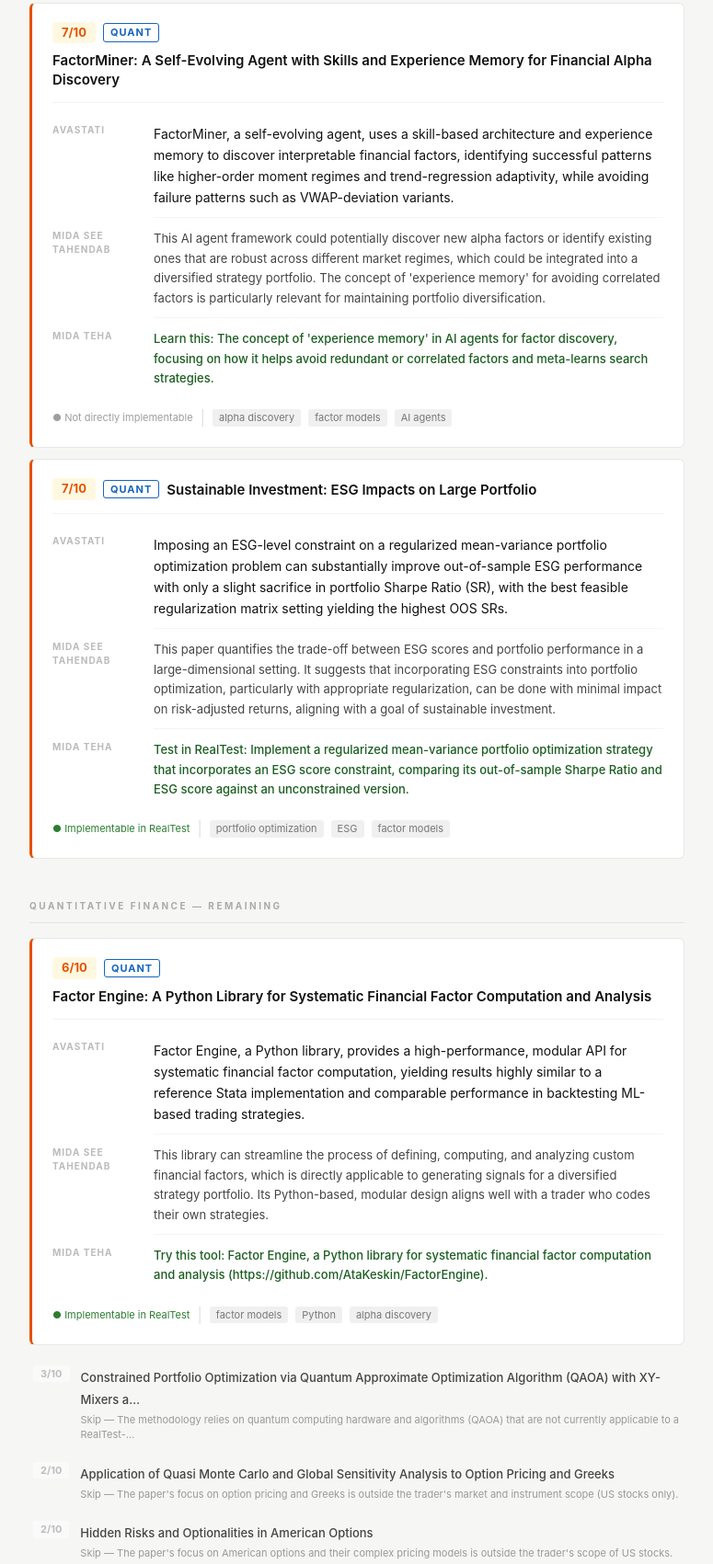
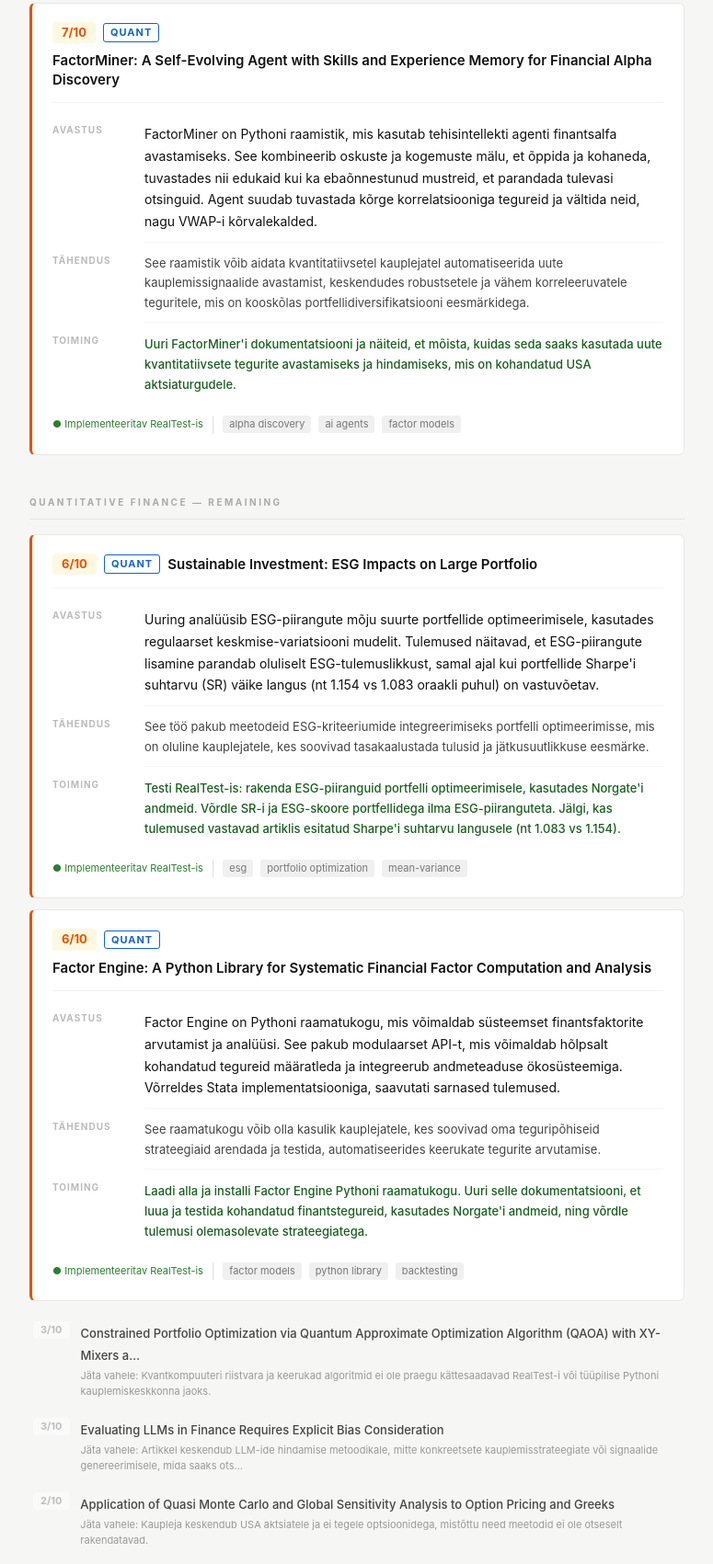
Before and after one commit to connortrader/wok2, a plain HTML site: page docs/index.html in a window 1280 px wide. Shown: the part 242-1943 px from the top of the page at 92% size, without its empty margins (252-1027 px from the left). Drawn offline with Linux system fonts and the light colour scheme.

Commit message:
feat: eestikeelne digest täpsete numbrite ja toimingutega
- Prompt nõuab konkreetseid numbreid (Sharpe, CAGR, entry/stop tingimused)
- Väljund eesti keeles (avastus/selgitus/toiming)
- Backtestide puhul küsitakse täpseid entry/exit/stop reegleid
- "Jäta vahele" on nüüd eestikeelne

Co-Authored-By: Claude Sonnet 4.5 <noreply@anthropic.com>

```diff
--- a/docs/index.html
+++ b/docs/index.html
@@ -20,8 +20,8 @@
     <span>📊 11 quant</span>
     <span>🤖 40 AI</span>
     <span>📄 10/11 full papers read</span>
-    <span>⭐ 2 top picks</span>
-    <span style="color:#bbb;">Generated 16:22 UTC</span>
+    <span>⭐ 1 top picks</span>
+    <span style="color:#bbb;">Generated 16:34 UTC</span>
   </div>
 </div>
 
@@ -34,50 +34,23 @@
        style="color:#111;font-weight:600;font-size:15px;text-decoration:none;line-height:1.4;">FactorMiner: A Self-Evolving Agent with Skills and Experience Memory for Financial Alpha Discovery</a>
   </div>
   <div style="border-top:1px solid #f2f2f2;padding-top:12px;">
-    <div style="display:grid;grid-template-columns:110px 1fr;gap:0;margin-bottom:2px;">
-      <span style="font-size:10px;font-weight:700;text-transform:uppercase;letter-spacing:1px;color:#bbb;padding:10px 0;">Avastati</span>
-      <span style="font-size:14px;color:#111;line-height:1.65;padding:10px 0;border-bottom:1px solid #f5f5f5;">FactorMiner, a self-evolving agent, uses a skill-based architecture and experience memory to discover interpretable financial factors, identifying successful patterns like higher-order moment regimes and trend-regression adaptivity, while avoiding failure patterns such as VWAP-deviation variants.</span>
+    <div style="display:grid;grid-template-columns:100px 1fr;gap:0;margin-bottom:2px;">
+      <span style="font-size:10px;font-weight:700;text-transform:uppercase;letter-spacing:1px;color:#bbb;padding:10px 0;">Avastus</span>
+      <span style="font-size:14px;color:#111;line-height:1.7;padding:10px 0;border-bottom:1px solid #f5f5f5;">FactorMiner on Pythoni raamistik, mis kasutab tehisintellekti agenti finantsalfa avastamiseks. See kombineerib oskuste ja kogemuste mälu, et õppida ja kohaneda, tuvastades nii edukaid kui ka ebaõnnestunud mustreid, et parandada tulevasi otsinguid. Agent suudab tuvastada kõrge korrelatsiooniga tegureid ja vältida neid, nagu VWAP-i kõrvalekalded.</span>
     </div>
-    <div style="display:grid;grid-template-columns:110px 1fr;gap:0;margin-bottom:2px;">
-      <span style="font-size:10px;font-weight:700;text-transform:uppercase;letter-spacing:1px;color:#bbb;padding:10px 0;">Mida see tahendab</span>
-      <span style="font-size:13px;color:#444;line-height:1.65;padding:10px 0;border-bottom:1px solid #f5f5f5;">This AI agent framework could potentially discover new alpha factors or identify existing ones that are robust across different market regimes, which could be integrated into a diversified strategy portfolio. The concept of 'experience memory' for avoiding correlated factors is particularly relevant for maintaining portfolio diversification.</span>
+    <div style="display:grid;grid-template-columns:100px 1fr;gap:0;margin-bottom:2px;">
+      <span style="font-size:10px;font-weight:700;text-transform:uppercase;letter-spacing:1px;color:#bbb;padding:10px 0;">Tähendus</span>
+      <span style="font-size:13px;color:#444;line-height:1.65;padding:10px 0;border-bottom:1px solid #f5f5f5;">See raamistik võib aidata kvantitatiivsetel kauplejatel automatiseerida uute kauplemissignaalide avastamist, keskendudes robustsetele ja vähem korreleeruvatele teguritele, mis on kooskõlas portfellidiversifikatsiooni eesmärkidega.</span>
     </div>
-    <div style="display:grid;grid-template-columns:110px 1fr;gap:0;">
-      <span style="font-size:10px;font-weight:700;text-transform:uppercase;letter-spacing:1px;color:#bbb;padding:10px 0;">Mida teha</span>
-      <span style="font-size:13px;color:#1b5e20;line-height:1.65;padding:10px 0;font-weight:500;">Learn this: The concept of 'experience memory' in AI agents for factor discovery, focusing on how it helps avoid redundant or correlated factors and meta-learns search strategies.</span>
+    <div style="display:grid;grid-template-columns:100px 1fr;gap:0;">
+      <span style="font-size:10px;font-weight:700;text-transform:uppercase;letter-spacing:1px;color:#bbb;padding:10px 0;">Toiming</span>
+      <span style="font-size:13px;color:#1b5e20;line-height:1.7;padding:10px 0;font-weight:500;">Uuri FactorMiner'i dokumentatsiooni ja näiteid, et mõista, kuidas seda saaks kasutada uute kvantitatiivsete tegurite avastamiseks ja hindamiseks, mis on kohandatud USA aktsiaturgudele.</span>
     </div>
   </div>
   <div style="margin-top:10px;display:flex;align-items:center;gap:8px;flex-wrap:wrap;">
-    <span style="font-size:11px;color:#9e9e9e;">● Not directly implementable</span>
+    <span style="font-size:11px;color:#2e7d32;">● Implementeeritav RealTest-is</span>
     <span style="color:#e0e0e0;">|</span>
-    <span style="background:#f0f0f0;color:#777;padding:1px 7px;border-radius:3px;font-size:11px;">alpha discovery</span> <span style="background:#f0f0f0;color:#777;padding:1px 7px;border-radius:3px;font-size:11px;">factor models</span> <span style="background:#f0f0f0;color:#777;padding:1px 7px;border-radius:3px;font-size:11px;">AI agents</span>
-  </div>
-</div>
-<div style="background:#fff;border:1px solid #e8e8e8;border-left:3px solid #e65100;border-radius:6px;padding:20px 22px;margin-bottom:12px;">
-  <div style="display:flex;align-items:center;gap:8px;margin-bottom:14px;flex-wrap:wrap;">
-    <span style="background:#fff8e1;color:#e65100;font-weight:700;padding:2px 10px;border-radius:4px;font-size:13px;">7/10</span>
-    <span style="color:#1565c0;font-size:11px;font-weight:700;letter-spacing:1px;border:1px solid #1565c0;padding:1px 7px;border-radius:3px;">QUANT</span>
-    <a href="http://arxiv.org/abs/2602.14439v1" target="_blank" rel="noopener"
-       style="color:#111;font-weight:600;font-size:15px;text-decoration:none;line-height:1.4;">Sustainable Investment: ESG Impacts on Large Portfolio</a>
-  </div>
-  <div style="border-top:1px solid #f2f2f2;padding-top:12px;">
-    <div style="display:grid;grid-template-columns:110px 1fr;gap:0;margin-bottom:2px;">
-      <span style="font-size:10px;font-weight:700;text-transform:uppercase;letter-spacing:1px;color:#bbb;padding:10px 0;">Avastati</span>
-      <span style="font-size:14px;color:#111;line-height:1.65;padding:10px 0;border-bottom:1px solid #f5f5f5;">Imposing an ESG-level constraint on a regularized mean-variance portfolio optimization problem can substantially improve out-of-sample ESG performance with only a slight sacrifice in portfolio Sharpe Ratio (SR), with the best feasible regularization matrix setting yielding the highest OOS SRs.</span>
-    </div>
-    <div style="display:grid;grid-template-columns:110px 1fr;gap:0;margin-bottom:2px;">
-      <span style="font-size:10px;font-weight:700;text-transform:uppercase;letter-spacing:1px;color:#bbb;padding:10px 0;">Mida see tahendab</span>
-      <span style="font-size:13px;color:#444;line-height:1.65;padding:10px 0;border-bottom:1px solid #f5f5f5;">This paper quantifies the trade-off between ESG scores and portfolio performance in a large-dimensional setting. It suggests that incorporating ESG constraints into portfolio optimization, particularly with appropriate regularization, can be done with minimal impact on risk-adjusted returns, aligning with a goal of sustainable investment.</span>
-    </div>
-    <div style="display:grid;grid-template-columns:110px 1fr;gap:0;">
-      <span style="font-size:10px;font-weight:700;text-transform:uppercase;letter-spacing:1px;color:#bbb;padding:10px 0;">Mida teha</span>
-      <span style="font-size:13px;color:#1b5e20;line-height:1.65;padding:10px 0;font-weight:500;">Test in RealTest: Implement a regularized mean-variance portfolio optimization strategy that incorporates an ESG score constraint, comparing its out-of-sample Sharpe Ratio and ESG score against an unconstrained version.</span>
-    </div>
-  </div>
-  <div style="margin-top:10px;display:flex;align-items:center;gap:8px;flex-wrap:wrap;">
-    <span style="font-size:11px;color:#2e7d32;">● Implementable in RealTest</span>
-    <span style="color:#e0e0e0;">|</span>
-    <span style="background:#f0f0f0;color:#777;padding:1px 7px;border-radius:3px;font-size:11px;">portfolio optimization</span> <span style="background:#f0f0f0;color:#777;padding:1px 7px;border-radius:3px;font-size:11px;">ESG</span> <span style="background:#f0f0f0;color:#777;padding:1px 7px;border-radius:3px;font-size:11px;">factor models</span>
+    <span style="background:#f0f0f0;color:#777;padding:1px 7px;border-radius:3px;font-size:11px;">alpha discovery</span> <span style="background:#f0f0f0;color:#777;padding:1px 7px;border-radius:3px;font-size:11px;">ai agents</span> <span style="background:#f0f0f0;color:#777;padding:1px 7px;border-radius:3px;font-size:11px;">factor models</span>
   </div>
 </div>
 
@@ -86,27 +59,54 @@
   <div style="display:flex;align-items:center;gap:8px;margin-bottom:14px;flex-wrap:wrap;">
     <span style="background:#fff8e1;color:#e65100;font-weight:700;padding:2px 10px;border-radius:4px;font-size:13px;">6/10</span>
     <span style="color:#1565c0;font-size:11px;font-weight:700;letter-spacing:1px;border:1px solid #1565c0;padding:1px 7px;border-radius:3px;">QUANT</span>
+    <a href="http://arxiv.org/abs/2602.14439v1" target="_blank" rel="noopener"
+       style="color:#111;font-weight:600;font-size:15px;text-decoration:none;line-height:1.4;">Sustainable Investment: ESG Impacts on Large Portfolio</a>
+  </div>
+  <div style="border-top:1px solid #f2f2f2;padding-top:12px;">
+    <div style="display:grid;grid-template-columns:100px 1fr;gap:0;margin-bottom:2px;">
+      <span style="font-size:10px;font-weight:700;text-transform:uppercase;letter-spacing:1px;color:#bbb;padding:10px 0;">Avastus</span>
+      <span style="font-size:14px;color:#111;line-height:1.7;padding:10px 0;border-bottom:1px solid #f5f5f5;">Uuring analüüsib ESG-piirangute mõju suurte portfellide optimeerimisele, kasutades regulaarset keskmise-variatsiooni mudelit. Tulemused näitavad, et ESG-piirangute lisamine parandab oluliselt ESG-tulemuslikkust, samal ajal kui portfellide Sharpe'i suhtarvu (SR) väike langus (nt 1.154 vs 1.083 oraakli puhul) on vastuvõetav.</span>
+    </div>
+    <div style="display:grid;grid-template-columns:100px 1fr;gap:0;margin-bottom:2px;">
+      <span style="font-size:10px;font-weight:700;text-transform:uppercase;letter-spacing:1px;color:#bbb;padding:10px 0;">Tähendus</span>
+      <span style="font-size:13px;color:#444;line-height:1.65;padding:10px 0;border-bottom:1px solid #f5f5f5;">See töö pakub meetodeid ESG-kriteeriumide integreerimiseks portfelli optimeerimisse, mis on oluline kauplejatele, kes soovivad tasakaalustada tulusid ja jätkusuutlikkuse eesmärke.</span>
+    </div>
+    <div style="display:grid;grid-template-columns:100px 1fr;gap:0;">
+      <span style="font-size:10px;font-weight:700;text-transform:uppercase;letter-spacing:1px;color:#bbb;padding:10px 0;">Toiming</span>
+      <span style="font-size:13px;color:#1b5e20;line-height:1.7;padding:10px 0;font-weight:500;">Testi RealTest-is: rakenda ESG-piiranguid portfelli optimeerimisele, kasutades Norgate'i andmeid. Võrdle SR-i ja ESG-skoore portfellidega ilma ESG-piiranguteta. Jälgi, kas tulemused vastavad artiklis esitatud Sharpe'i suhtarvu langusele (nt 1.083 vs 1.154).</span>
+    </div>
+  </div>
+  <div style="margin-top:10px;display:flex;align-items:center;gap:8px;flex-wrap:wrap;">
+    <span style="font-size:11px;color:#2e7d32;">● Implementeeritav RealTest-is</span>
+    <span style="color:#e0e0e0;">|</span>
+    <span style="background:#f0f0f0;color:#777;padding:1px 7px;border-radius:3px;font-size:11px;">esg</span> <span style="background:#f0f0f0;color:#777;padding:1px 7px;border-radius:3px;font-size:11px;">portfolio optimization</span> <span style="background:#f0f0f0;color:#777;padding:1px 7px;border-radius:3px;font-size:11px;">mean-variance</span>
+  </div>
+</div>
+<div style="background:#fff;border:1px solid #e8e8e8;border-left:3px solid #e65100;border-radius:6px;padding:20px 22px;margin-bottom:12px;">
+  <div style="display:flex;align-items:center;gap:8px;margin-bottom:14px;flex-wrap:wrap;">
+    <span style="background:#fff8e1;color:#e65100;font-weight:700;padding:2px 10px;border-radius:4px;font-size:13px;">6/10</span>
+    <span style="color:#1565c0;font-size:11px;font-weight:700;letter-spacing:1px;border:1px solid #1565c0;padding:1px 7px;border-radius:3px;">QUANT</span>
     <a href="http://arxiv.org/abs/2602.14138v1" target="_blank" rel="noopener"
        style="color:#111;font-weight:600;font-size:15px;text-decoration:none;line-height:1.4;">Factor Engine: A Python Library for Systematic Financial Factor Computation and Analysis</a>
   </div>
   <div style="border-top:1px solid #f2f2f2;padding-top:12px;">
-    <div style="display:grid;grid-template-columns:110px 1fr;gap:0;margin-bottom:2px;">
-      <span style="font-size:10px;font-weight:700;text-transform:uppercase;letter-spacing:1px;color:#bbb;padding:10px 0;">Avastati</span>
-      <span style="font-size:14px;color:#111;line-height:1.65;padding:10px 0;border-bottom:1px solid #f5f5f5;">Factor Engine, a Python library, provides a high-performance, modular API for systematic financial factor computation, yielding results highly similar to a reference Stata implementation and comparable performance in backtesting ML-based trading strategies.</span>
+    <div style="display:grid;grid-template-columns:100px 1fr;gap:0;margin-bottom:2px;">
+      <span style="font-size:10px;font-weight:700;text-transform:uppercase;letter-spacing:1px;color:#bbb;padding:10px 0;">Avastus</span>
+      <span style="font-size:14px;color:#111;line-height:1.7;padding:10px 0;border-bottom:1px solid #f5f5f5;">Factor Engine on Pythoni raamatukogu, mis võimaldab süsteemset finantsfaktorite arvutamist ja analüüsi. See pakub modulaarset API-t, mis võimaldab hõlpsalt kohandatud tegureid määratleda ja integreerub andmeteaduse ökosüsteemiga. Võrreldes Stata implementatsiooniga, saavutati sarnased tulemused.</span>
     </div>
-    <div style="display:grid;grid-template-columns:110px 1fr;gap:0;margin-bottom:2px;">
-      <span style="font-size:10px;font-weight:700;text-transform:uppercase;letter-spacing:1px;color:#bbb;padding:10px 0;">Mida see tahendab</span>
-      <span style="font-size:13px;color:#444;line-height:1.65;padding:10px 0;border-bottom:1px solid #f5f5f5;">This library can streamline the process of defining, computing, and analyzing custom financial factors, which is directly applicable to generating signals for a diversified strategy portfolio. Its Python-based, modular design aligns well with a trader who codes their own strategies.</span>
+    <div style="display:grid;grid-template-columns:100px 1fr;gap:0;margin-bottom:2px;">
+      <span style="font-size:10px;font-weight:700;text-transform:uppercase;letter-spacing:1px;color:#bbb;padding:10px 0;">Tähendus</span>
+      <span style="font-size:13px;color:#444;line-height:1.65;padding:10px 0;border-bottom:1px solid #f5f5f5;">See raamatukogu võib olla kasulik kauplejatele, kes soovivad oma teguripõhiseid strateegiaid arendada ja testida, automatiseerides keerukate tegurite arvutamise.</span>
     </div>
-    <div style="display:grid;grid-template-columns:110px 1fr;gap:0;">
-      <span style="font-size:10px;font-weight:700;text-transform:uppercase;letter-spacing:1px;color:#bbb;padding:10px 0;">Mida teha</span>
-      <span style="font-size:13px;color:#1b5e20;line-height:1.65;padding:10px 0;font-weight:500;">Try this tool: Factor Engine, a Python library for systematic financial factor computation and analysis (https://github.com/AtaKeskin/FactorEngine).</span>
+    <div style="display:grid;grid-template-columns:100px 1fr;gap:0;">
+      <span style="font-size:10px;font-weight:700;text-transform:uppercase;letter-spacing:1px;color:#bbb;padding:10px 0;">Toiming</span>
+      <span style="font-size:13px;color:#1b5e20;line-height:1.7;padding:10px 0;font-weight:500;">Laadi alla ja installi Factor Engine Pythoni raamatukogu. Uuri selle dokumentatsiooni, et luua ja testida kohandatud finantstegureid, kasutades Norgate'i andmeid, ning võrdle tulemusi olemasolevate strateegiatega.</span>
     </div>
   </div>
   <div style="margin-top:10px;display:flex;align-items:center;gap:8px;flex-wrap:wrap;">
-    <span style="font-size:11px;color:#2e7d32;">● Implementable in RealTest</span>
+    <span style="font-size:11px;color:#2e7d32;">● Implementeeritav RealTest-is</span>
     <span style="color:#e0e0e0;">|</span>
-    <span style="background:#f0f0f0;color:#777;padding:1px 7px;border-radius:3px;font-size:11px;">factor models</span> <span style="background:#f0f0f0;color:#777;padding:1px 7px;border-radius:3px;font-size:11px;">Python</span> <span style="background:#f0f0f0;color:#777;padding:1px 7px;border-radius:3px;font-size:11px;">alpha discovery</span>
+    <span style="background:#f0f0f0;color:#777;padding:1px 7px;border-radius:3px;font-size:11px;">factor models</span> <span style="background:#f0f0f0;color:#777;padding:1px 7px;border-radius:3px;font-size:11px;">python library</span> <span style="background:#f0f0f0;color:#777;padding:1px 7px;border-radius:3px;font-size:11px;">backtesting</span>
   </div>
 </div>
 <div style="display:flex;gap:12px;padding:10px 4px;border-bottom:1px solid #f5f5f5;align-items:flex-start;">
@@ -114,7 +114,15 @@
   <div>
     <a href="http://arxiv.org/abs/2602.14827v1" target="_blank" rel="noopener"
        style="color:#444;font-size:13px;text-decoration:none;font-weight:500;">Constrained Portfolio Optimization via Quantum Approximate Optimization Algorithm (QAOA) with XY-Mixers a…</a>
-    <div style="font-size:11px;color:#999;margin-top:3px;">Skip — The methodology relies on quantum computing hardware and algorithms (QAOA) that are not currently applicable to a RealTest-…</div>
+    <div style="font-size:11px;color:#999;margin-top:3px;">Jäta vahele: Kvantkompuuteri riistvara ja keerukad algoritmid ei ole praegu kättesaadavad RealTest-i või tüüpilise Pythoni kauplemiskeskkonna jaoks.</div>
+  </div>
+</div>
+<div style="display:flex;gap:12px;padding:10px 4px;border-bottom:1px solid #f5f5f5;align-items:flex-start;">
+  <span style="background:#fafafa;color:#bdbdbd;font-weight:700;padding:1px 8px;border-radius:3px;font-size:11px;white-space:nowrap;flex-shrink:0;">3/10</span>
+  <div>
+    <a href="http://arxiv.org/abs/2602.14233v1" target="_blank" rel="noopener"
+       style="color:#444;font-size:13px;text-decoration:none;font-weight:500;">Evaluating LLMs in Finance Requires Explicit Bias Consideration</a>
+    <div style="font-size:11px;color:#999;margin-top:3px;">Jäta vahele: Artikkel keskendub LLM-ide hindamise metoodikale, mitte konkreetsete kauplemisstrateegiate või signaalide genereerimisele, mida saaks ots…</div>
   </div>
 </div>
 <div style="display:flex;gap:12px;padding:10px 4px;border-bottom:1px solid #f5f5f5;align-items:flex-start;">
@@ -122,7 +130,7 @@
   <div>
     <a href="http://arxiv.org/abs/2602.14354v1" target="_blank" rel="noopener"
        style="color:#444;font-size:13px;text-decoration:none;font-weight:500;">Application of Quasi Monte Carlo and Global Sensitivity Analysis to Option Pricing and Greeks</a>
-    <div style="font-size:11px;color:#999;margin-top:3px;">Skip — The paper's focus on option pricing and Greeks is outside the trader's market and instrument scope (US stocks only).</div>
+    <div style="font-size:11px;color:#999;margin-top:3px;">Jäta vahele: Kaupleja keskendub USA aktsiatele ja ei tegele optsioonidega, mistõttu need meetodid ei ole otseselt rakendatavad.</div>
   </div>
 </div>
 <div style="display:flex;gap:12px;padding:10px 4px;border-bottom:1px solid #f5f5f5;align-items:flex-start;">
@@ -130,7 +138,7 @@
   <div>
     <a href="http://arxiv.org/abs/2602.14350v1" target="_blank" rel="noopener"
        style="color:#444;font-size:13px;text-decoration:none;font-weight:500;">Hidden Risks and Optionalities in American Options</a>
-    <div style="font-size:11px;color:#999;margin-top:3px;">Skip — The paper's focus on American options and their complex pricing models is outside the trader's scope of US stocks.</div>
+    <div style="font-size:11px;color:#999;margin-top:3px;">Jäta vahele: Kaupleja ei tegele optsioonidega, mistõttu see artikkel ei ole tema jaoks otseselt relevantne.</div>
   </div>
 </div>
 <div style="display:flex;gap:12px;padding:10px 4px;border-bottom:1px solid #f5f5f5;align-items:flex-start;">
@@ -138,7 +146,7 @@
   <div>
     <a href="http://arxiv.org/abs/2602.14223v1" target="_blank" rel="noopener"
        style="color:#444;font-size:13px;text-decoration:none;font-weight:500;">Pareto and Bowley Reinsurance Games in Peer-to-Peer Insurance</a>
-    <div style="font-size:11px;color:#999;margin-top:3px;">Skip — The topic of reinsurance games in peer-to-peer insurance is outside the scope of trading US stocks.</div>
+    <div style="font-size:11px;color:#999;margin-top:3px;">Jäta vahele: Artikkel käsitleb kindlustus- ja reaseerimismänge, mis ei ole kaupleja fookus.</div>
   </div>
 </div>
 <div style="display:flex;gap:12px;padding:10px 4px;border-bottom:1px solid #f5f5f5;align-items:flex-start;">
@@ -146,15 +154,7 @@
   <div>
     <a href="http://arxiv.org/abs/2602.14860v1" target="_blank" rel="noopener"
        style="color:#444;font-size:13px;text-decoration:none;font-weight:500;">Predicting the success of new crypto-tokens: the Pump.fun case</a>
-    <div style="font-size:11px;color:#999;margin-top:3px;">Skip — The paper focuses on cryptocurrency token launches, which are outside the trader's scope of US stocks.</div>
-  </div>
-</div>
-<div style="display:flex;gap:12px;padding:10px 4px;border-bottom:1px solid #f5f5f5;align-items:flex-start;">
-  <span style="background:#fafafa;color:#bdbdbd;font-weight:700;padding:1px 8px;border-radius:3px;font-size:11px;white-space:nowrap;flex-shrink:0;">1/10</span>
-  <div>
-    <a href="http://arxiv.org/abs/2602.13544v1" target="_blank" rel="noopener"
-       style="color:#444;font-size:13px;text-decoration:none;font-weight:500;">Merton's Problem with Recursive Perturbed Utility</a>
-    <div style="font-size:11px;color:#999;margin-top:3px;">Skip — The theoretical focus on perturbed utility and randomized investment policies is too abstract for direct application to tra…</div>
+    <div style="font-size:11px;color:#999;margin-top:3px;">Jäta vahele: Kaupleja ei tegele krüptovaluutadega.</div>
   </div>
 </div>
 <div style="display:flex;gap:12px;padding:10px 4px;border-bottom:1px solid #f5f5f5;align-items:flex-start;">
@@ -162,7 +162,7 @@
   <div>
     <a href="http://arxiv.org/abs/2602.14378v1" target="_blank" rel="noopener"
        style="color:#444;font-size:13px;text-decoration:none;font-weight:500;">A Computational Framework for Financial Structures</a>
-    <div style="font-size:11px;color:#999;margin-top:3px;">Skip — The paper's focus on modeling complex financial structures like securitizations and insurance is not relevant to trading US…</div>
+    <div style="font-size:11px;color:#999;margin-top:3px;">Jäta vahele: Artikkel on liiga teoreetiline ja ei paku konkreetseid rakendatavaid signaale USA aktsiate kauplemiseks.</div>
   </div>
 </div>
 
```
Also changed, not shown: 1 other file.
